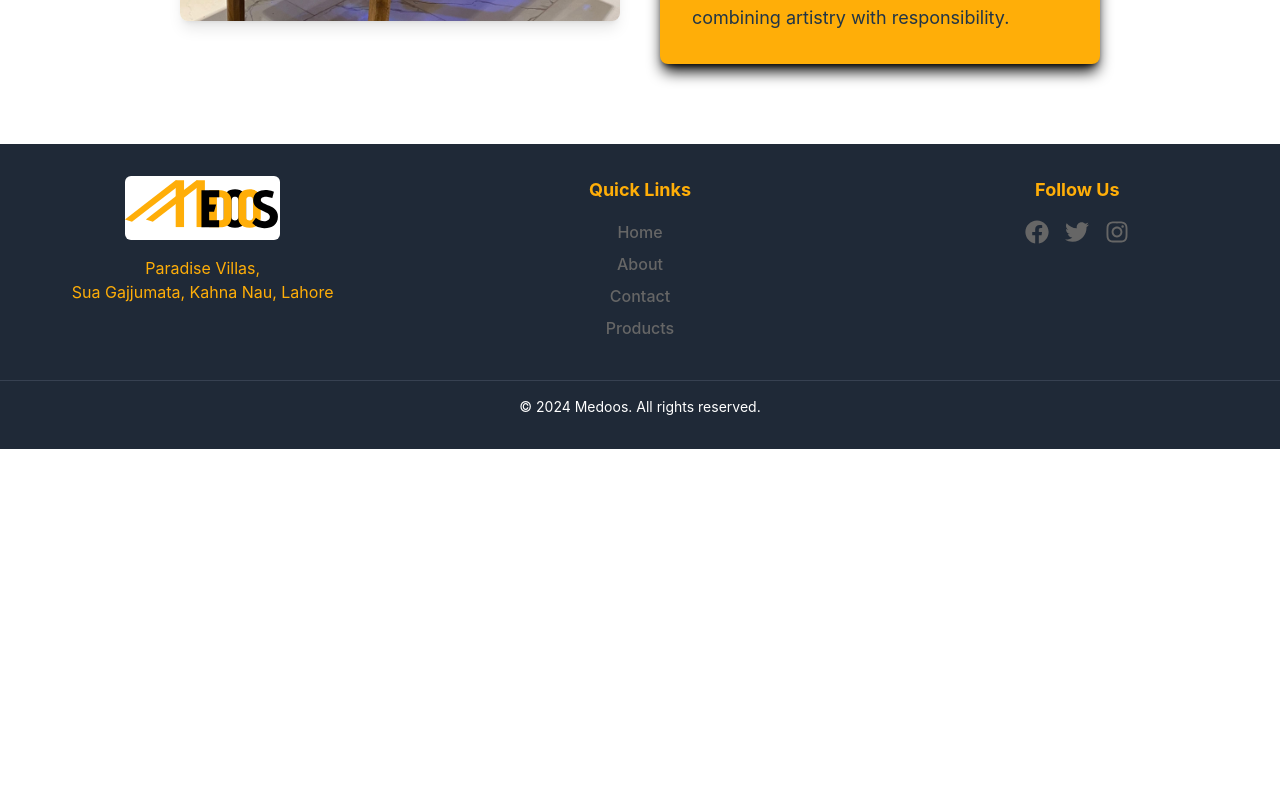
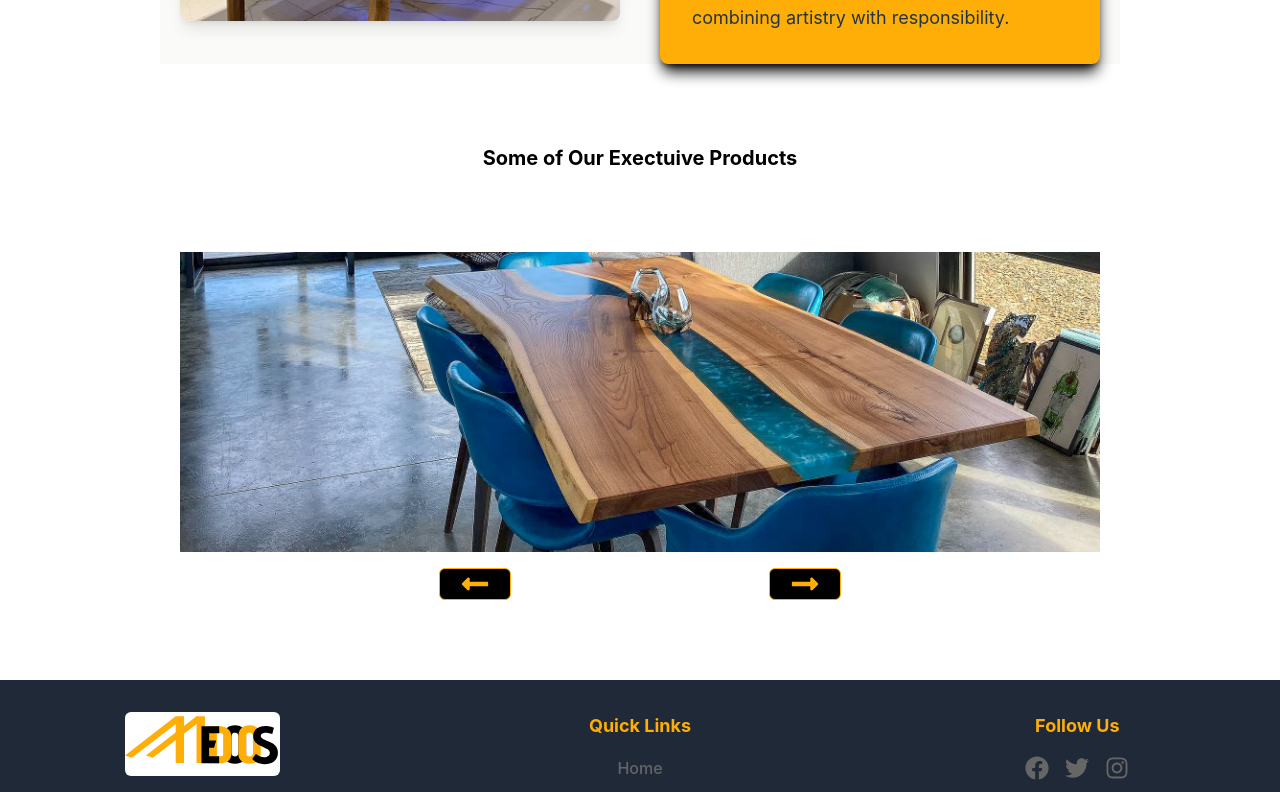
Before and after one commit to Zain887/medoos, a React (Vite) app: page / in a window 1280 px wide. Shown: the part 1826-2618 px from the top of the page. Before the commit the page ends 2275 px from the top, so only its background shows below. Built offline with nearby package versions, Linux system fonts and the light colour scheme.

Commit message:
slider added

```diff
--- /dev/null
+++ b/src/component/Slider.tsx
@@ -0,0 +1,61 @@
+import React, { useState, useEffect } from 'react';
+import { FaLongArrowAltLeft } from "react-icons/fa";
+
+
+const Slider: React.FC = () => {
+    const [currentIndex, setCurrentIndex] = useState(0);
+
+    // Dummy images for the slider
+    const images = [
+        '/images/coffeeTable/coffee1.webp', // Replace with actual image paths
+        '/images/diningTable/dining1.webp',
+        '/images/diningTable/dining2.jpeg',
+    ];
+
+    // Function to move to the next slide
+    const nextSlide = () => {
+        setCurrentIndex((prevIndex) => (prevIndex + 1) % images.length);
+    };
+
+    // Function to move to the previous slide
+    const prevSlide = () => {
+        setCurrentIndex((prevIndex) =>
+            prevIndex === 0 ? images.length - 1 : prevIndex - 1
+        );
+    };
+
+    // Auto-slide effect
+    useEffect(() => {
+        const interval = setInterval(() => {
+            nextSlide();
+        }, 3000); // Change slide every 3 seconds
+
+        return () => clearInterval(interval); // Clear interval on component unmount
+    }, []);
+
+    return (
+        <div className='w-full overflow-hidden'>
+            <div className='flex transition-transform duration-300' style={{ transform: `translateX(-${currentIndex * 100}%)` }}>
+                {images.map((image, index) => (
+                    <div key={index} className='min-w-full h-[300px] overflow-hidden relative'>
+                        <img
+                            src={image}
+                            alt={`Slide ${index + 1}`}
+                            className='w-full h-full object-cover' // Ensures the image covers the container
+                        />
+                    </div>
+                ))}
+            </div>
+            <div className='flex justify-evenly mt-4'>
+                <div className='bg-black px-5 rounded-md cursor-pointer border-[#ffae08] hover:bg-white duration-150 border'>
+                    <FaLongArrowAltLeft size={30} color='#ffae08' onClick={prevSlide} />
+                </div>
+                <div className='rotate-180 bg-black px-5 rounded-md cursor-pointer hover:bg-white border-[#ffae08] duration-150 border'>
+                    <FaLongArrowAltLeft size={30} color='#ffae08' onClick={nextSlide} />
+                </div>
+            </div>
+        </div>
+    );
+};
+
+export default Slider;
--- a/src/pages/Home.tsx
+++ b/src/pages/Home.tsx
@@ -1,4 +1,5 @@
 import React, { useState, useEffect } from 'react';
+import Slider from '../component/Slider';
 
 interface Props { }
 
@@ -59,11 +60,11 @@ const Home: React.FC<Props> = () => {
                     We believe that every space deserves a personal touch, and our resin artwork is designed to elevate and personalize your living and working spaces.
                 </p>
             </div>
-            <div className="my-20 text-center md:w-3/4 mx-auto w-full px-5">
+            <div className="my-20 text-center md:w-3/4 mx-auto w-full px-5 bg-stone-50">
                 <div className="grid grid-cols-1 md:grid-cols-2 gap-10">
 
                     {/* What We Offer Section */}
-                    <div className='bg-[#ffae08] p-8 rounded-lg shadow-lg hover:scale-105 transition duration-300 transform shadow-black'>
+                    <div className='bg-[#ffae08] p-8 rounded-lg shadow-lg hover:scale-105 transition duration-300 transform shadow-black flex flex-col justify-center'>
                         <h1 className="text-3xl font-bold mb-6 text-black">What We Offer</h1>
                         <ul className="text-left space-y-5">
                             <li className="text-lg">
@@ -97,7 +98,7 @@ const Home: React.FC<Props> = () => {
                     </div>
 
                     {/* Why Choose Us Section */}
-                    <div className='bg-[#ffae08] p-8 rounded-lg shadow-lg hover:scale-105 transition duration-300 transform shadow-black'>
+                    <div className='bg-[#ffae08] p-8 rounded-lg shadow-lg hover:scale-105 transition duration-300 transform shadow-black flex flex-col justify-center'>
                         <h1 className="text-3xl font-bold mb-6 text-black">Why Choose Us?</h1>
                         <ul className="text-left space-y-5">
                             <li className="text-lg">
@@ -113,6 +114,14 @@ const Home: React.FC<Props> = () => {
                     </div>
                 </div>
             </div>
+            <div className="my-20">
+                <h1 className='text-black font-bold text-center text-xl'>
+                    Some of Our Exectuive Products
+                </h1>
+                <div className='md:w-3/4 w-full px-5 overflow-x-auto m-auto my-20'>
+                    <Slider/>
+                </div>
+            </div>
 
         </>
     );
```
